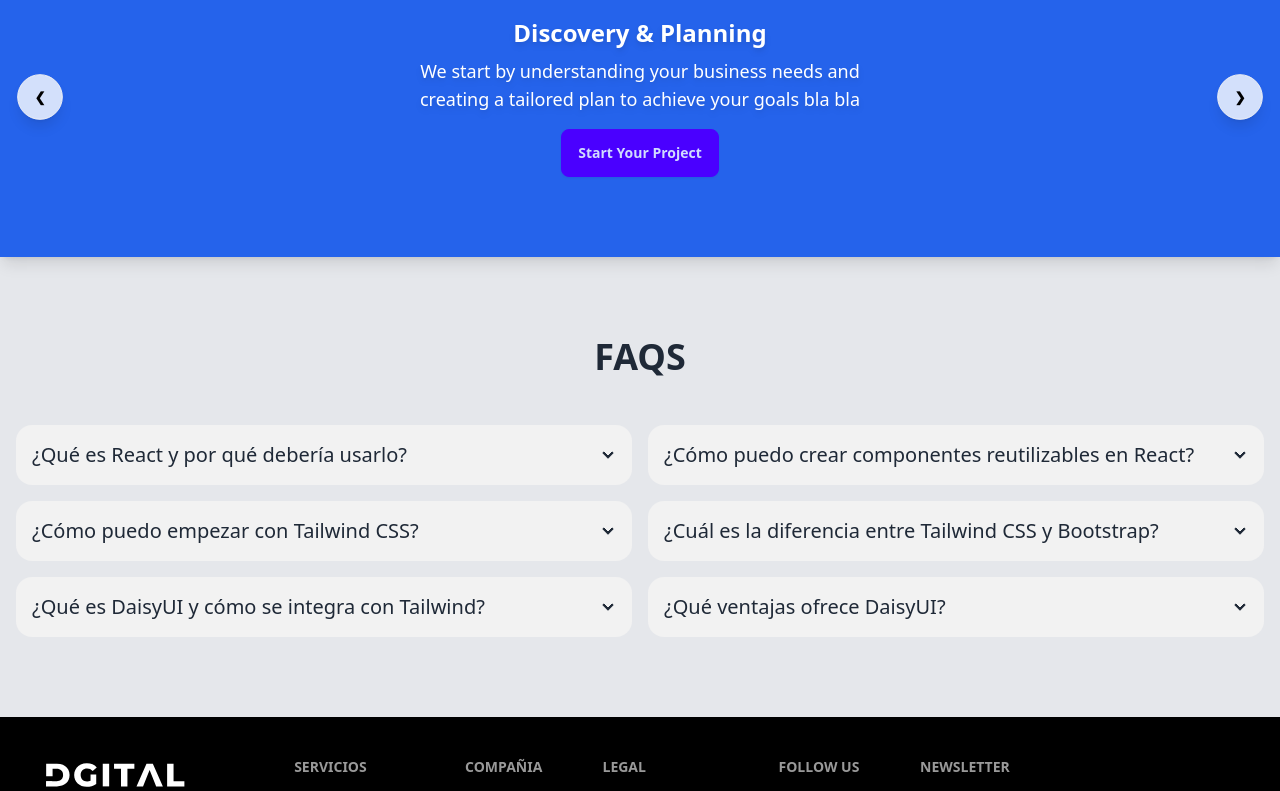
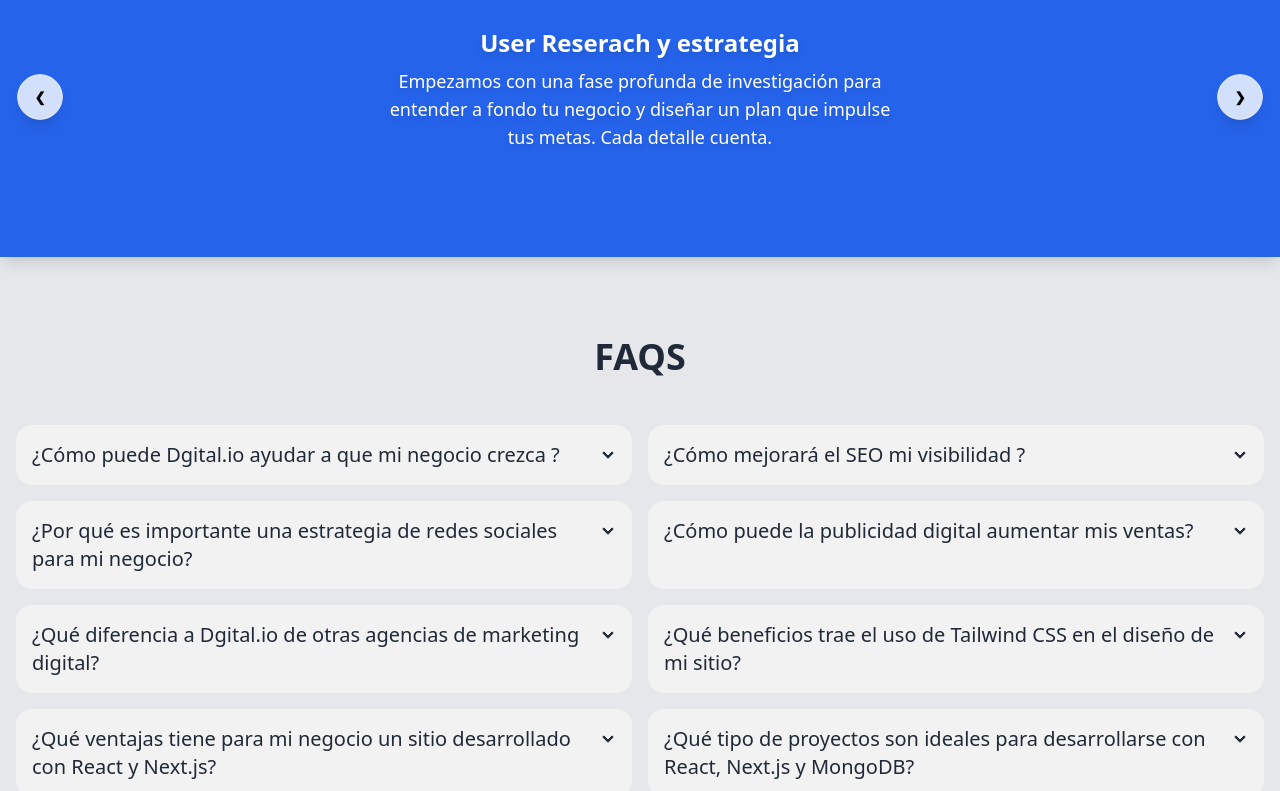
Before and after one commit to raulBric/dgital, a Next.js app: page / in a window 1280 px wide. Shown: the part 1520-2311 px from the top of the page. Built offline with nearby package versions, Linux system fonts and the light colour scheme.

Commit message:
Update CarouselSection component with localized titles and descriptions; comment out call-to-action button

```diff
--- a/src/components/CarouselSection.jsx
+++ b/src/components/CarouselSection.jsx
@@ -5,22 +5,22 @@
 const CarouselSection = () => {
   const slides = [
     {
-      title: 'Discovery & Planning',
-      description: 'We start by understanding your business needs and creating a tailored plan to achieve your goals bla bla',
+      title: 'User Reserach y estrategia',
+      description: 'Empezamos con una fase profunda de investigación para entender a fondo tu negocio y diseñar un plan que impulse tus metas. Cada detalle cuenta.',
       bgColor: 'bg-blue-600',
-      cta: 'Start Your Project',
+      cta: 'Da el Primer Paso',
     },
     {
-      title: 'Design & Prototyping',
-      description: 'Our expert designers create stunning prototypes that bring your ideas to life and ensure an exceptional user experience.',
+      title: 'Diseño UX/UI',
+      description: 'Nuestros diseñadores convierten tus ideas en prototipos únicos que capturan la esencia de tu marca, pensando siempre en la mejor experiencia para tus usuarios.',
       bgColor: 'bg-blue-900',
-      cta: 'See Our Work',
+      cta: 'Conoce Nuestro Estilo',
     },
     {
-      title: 'Development & Launch',
-      description: 'Our skilled developers build high-performance solutions, ensuring a smooth and successful launch of your product.',
+      title: 'Creación y Lanzamiento',
+      description: 'Con el respaldo de un equipo experimentado, desarrollamos soluciones sólidas listas para destacar en el mercado. Tu éxito es nuestra prioridad.',
       bgColor: 'bg-blue-700',
-      cta: 'Let’s Build Together',
+      cta: 'Creamos Juntos',
     },
   ];
 
@@ -63,7 +63,7 @@
                 <p className="text-sm md:text-lg mb-4 drop-shadow-md">
                   {slide.description}
                 </p>
-                <button className="btn btn-primary">{slide.cta}</button>
+                {/* <button className="btn btn-primary">{slide.cta}</button> */}
               </div>
             </div>
           ))}
--- a/src/components/FAQSection.jsx
+++ b/src/components/FAQSection.jsx
@@ -1,83 +1,96 @@
 import React from "react";
 
 const FAQSection = () => {
+  const faqs = [
+    {
+      "title": "¿Cómo puede Dgital.io ayudar a que mi negocio crezca ?",
+      "content": "En Dgital.io, nos enfocamos en ayudarte a destacar en el entorno digital, atrayendo a tu audiencia ideal y convirtiendo visitas en clientes leales. Desde estrategias de marketing en redes sociales, hasta optimización de tu sitio web y campañas de publicidad digital, personalizamos cada paso para impulsar el crecimiento de tu marca. Nos aseguramos de entender tus objetivos para hacer que cada acción genere resultados tangibles."
+  },
+  // {
+  //     "title": "¿Qué servicios ofrece Dgital.io?",
+  //     "content": "Ofrecemos un paquete integral de servicios diseñados para hacer crecer tu presencia en línea. Entre ellos: desarrollo de sitios web, estrategias de SEO para mejorar tu visibilidad en buscadores, campañas de publicidad digital, gestión de redes sociales y consultoría de marca. Nuestro equipo de expertos trabaja para ofrecerte soluciones que encajen con tu negocio y lo lleven al siguiente nivel."
+  // },
+  {
+      "title": "¿Cómo mejorará el SEO mi visibilidad ?",
+      "content": "La optimización para motores de búsqueda (SEO) es clave para aumentar la visibilidad de tu marca en buscadores como Google. En DGital.io, empleamos técnicas avanzadas de SEO para que tu sitio aparezca en los primeros resultados de búsqueda, atrayendo tráfico de calidad. Mejoramos la estructura de tu sitio, seleccionamos palabras clave relevantes y generamos contenido que responda a las necesidades de tu audiencia."
+  },
+  {
+      "title": "¿Por qué es importante una estrategia de redes sociales para mi negocio?",
+      "content": "Las redes sociales son una herramienta poderosa para conectar directamente con tus clientes potenciales. En DGital.io, diseñamos y gestionamos estrategias de redes sociales que no solo mejoran la visibilidad de tu marca, sino que también crean una comunidad de seguidores comprometidos. Nos encargamos de todo: desde la creación de contenido hasta la interacción con tu audiencia, optimizando cada publicación para generar engagement."
+  },
+  {
+      "title": "¿Cómo puede la publicidad digital aumentar mis ventas?",
+      "content": "Las campañas de publicidad digital bien diseñadas pueden hacer una gran diferencia en tus ventas. En DGital.io, creamos anuncios dirigidos que atraen a los clientes adecuados a tu negocio, en el momento preciso. Utilizamos plataformas como Google Ads, Facebook e Instagram Ads para aumentar tu alcance y generar conversiones de forma efectiva, siempre optimizando el presupuesto para obtener el máximo rendimiento."
+  },
+  {
+      "title": "¿Qué diferencia a Dgital.io de otras agencias de marketing digital?",
+      "content": "En Dgital.io, creemos en un enfoque personalizado y orientado a resultados. Nos tomamos el tiempo para entender tu negocio y tus metas, creando estrategias únicas adaptadas a tus necesidades. Nuestro equipo está comprometido con la innovación, utilizando las últimas herramientas y tendencias en marketing digital para maximizar tus resultados. No somos una agencia más; somos tu aliado para el crecimiento."
+  },
+  // {
+  //     "title": "¿Qué tipo de resultados puedo esperar al trabajar con DGital.io?",
+  //     "content": "Nuestro compromiso es ayudarte a alcanzar tus objetivos de negocio, ya sea aumentar tu visibilidad, mejorar el tráfico de tu web, generar más leads o incrementar tus ventas. Los resultados varían según el tipo de servicio, pero desde el primer momento definimos métricas claras y te mantenemos informado de los avances. Trabajamos enfocados en resultados reales y medibles."
+  // },
+  // {
+  //     "title": "¿Cuánto tiempo tardan en mostrar resultados las estrategias de marketing digital?",
+  //     "content": "El tiempo para ver resultados depende de los servicios que elijas. Por ejemplo, las campañas de publicidad digital suelen generar resultados en semanas, mientras que el SEO requiere algunos meses para mostrar su impacto pleno. Nos comprometemos a ofrecerte expectativas realistas y un cronograma claro desde el inicio para que tengas un panorama de los tiempos y resultados esperados."
+  // },
+  // {
+  //     "title": "¿Cómo puedo empezar a trabajar con Dgital.io?",
+  //     "content": "Empezar es fácil. Solo tienes que contactarnos y contarnos tus necesidades y objetivos. A partir de ahí, nuestro equipo analizará tu caso y te propondrá un plan de acción adaptado a tus necesidades. Desde el primer contacto, estarás en manos de profesionales dedicados a ayudarte a dar el salto digital que tu negocio merece."
+  // },
+  // {
+  //     "title": "¿Por qué utilizar React para el desarrollo de mi sitio web?",
+  //     "content": "React es una de las bibliotecas de JavaScript más populares, ideal para crear interfaces de usuario interactivas y dinámicas. En DGital.io, utilizamos React para desarrollar sitios rápidos, modernos y altamente escalables, brindando una experiencia de usuario intuitiva que se adapta a las necesidades de tu negocio. Además, su modularidad nos permite añadir nuevas funciones de forma sencilla a medida que tu negocio crece."
+  // },
+  // {
+  //     "title": "¿Qué ventajas ofrece Next.js para mi proyecto web?",
+  //     "content": "Next.js es un framework de React que permite optimizar el rendimiento y SEO de tu sitio web. En DGital.io, aprovechamos sus capacidades de renderizado en el servidor (SSR) y generación estática para mejorar la velocidad de carga y visibilidad en buscadores. Esto se traduce en una experiencia de usuario más fluida y en mejores posiciones en los resultados de búsqueda, maximizando tu impacto online."
+  // },
+  {
+      "title": "¿Qué beneficios trae el uso de Tailwind CSS en el diseño de mi sitio?",
+      "content": "Tailwind CSS nos permite crear diseños web visualmente atractivos y completamente personalizados, con una consistencia visual inigualable. En DGital.io, utilizamos Tailwind para acelerar el proceso de diseño y desarrollo, manteniendo una apariencia profesional y responsiva en todos los dispositivos. Esto significa que cada elemento visual se ajusta perfectamente a la identidad de tu marca."
+  },
+  // {
+  //     "title": "¿Cómo puede MongoDB mejorar el rendimiento de mi aplicación?",
+  //     "content": "MongoDB es una base de datos NoSQL perfecta para aplicaciones que necesitan manejar grandes volúmenes de datos de manera flexible y eficiente. En DGital.io, implementamos MongoDB para asegurar que tu aplicación sea escalable y rápida, especialmente en entornos de alto tráfico. Su estructura flexible permite una adaptación rápida a las necesidades cambiantes de tu negocio."
+  // },
+  // {
+  //     "title": "¿Cómo combina DGital.io React, Next.js y Tailwind para desarrollar soluciones modernas?",
+  //     "content": "En DGital.io, combinamos la potencia de React para interfaces dinámicas, Next.js para optimización de rendimiento y SEO, y Tailwind CSS para un diseño visualmente impactante. Esta combinación nos permite ofrecerte sitios web modernos, rápidos y completamente personalizados, listos para destacar en el mercado digital. Cada proyecto se construye con la máxima atención al detalle y rendimiento."
+  // },
+  // {
+  //     "title": "¿Por qué elegir una base de datos NoSQL como MongoDB en lugar de una base de datos SQL tradicional?",
+  //     "content": "MongoDB es ideal para proyectos que requieren flexibilidad en la gestión de datos, como aplicaciones en crecimiento o proyectos con necesidades variables. A diferencia de las bases de datos SQL tradicionales, MongoDB permite almacenar y organizar datos sin una estructura rígida, lo cual facilita futuras expansiones y adaptaciones. En DGital.io, optamos por MongoDB cuando tu proyecto necesita velocidad y capacidad de adaptación."
+  // },
+  // {
+  //     "title": "¿Cómo mejoran Next.js y Tailwind CSS la experiencia del usuario en mi sitio web?",
+  //     "content": "Next.js permite que tu sitio web se cargue rápidamente y optimiza cada página para motores de búsqueda, mientras que Tailwind CSS facilita un diseño responsivo y atractivo. En DGital.io, integramos ambas tecnologías para garantizar que los usuarios tengan una experiencia ágil y visualmente coherente en todos los dispositivos. Esto no solo mejora la interacción, sino que también contribuye a que los visitantes se queden más tiempo en tu sitio."
+  // },
+  {
+      "title": "¿Qué ventajas tiene para mi negocio un sitio desarrollado con React y Next.js?",
+      "content": "React y Next.js son una combinación ganadora para crear sitios web rápidos y fáciles de mantener. En DGital.io, utilizamos estas tecnologías para desarrollar sitios modernos que brindan una experiencia de usuario de alta calidad. Además, Next.js ayuda a optimizar tu sitio para SEO y permite que el contenido se cargue casi instantáneamente, ayudando a tu marca a destacar en los resultados de búsqueda y a retener a los usuarios."
+  },
+  {
+      "title": "¿Qué tipo de proyectos son ideales para desarrollarse con React, Next.js y MongoDB?",
+      "content": "Estas tecnologías son ideales para proyectos que requieren un rendimiento excepcional y escalabilidad. Aplicaciones de comercio electrónico, plataformas de contenido, sitios web corporativos, y dashboards son algunos ejemplos. En DGital.io, recomendamos esta stack cuando tu proyecto necesita una interfaz dinámica, rapidez en la carga de datos y una base de datos flexible que pueda crecer junto a tu negocio."
+  }
+  ];
+
   return (
     <div className="container mx-auto px-4 py-8 dark:bg-gray-900">
       <h2 className="text-4xl font-extrabold text-gray-800 dark:text-gray-100 text-center m-12">FAQS</h2>
       <div className="grid grid-cols-1 md:grid-cols-2 gap-4 mb-12">
-        {/* Columna 1 */}
-        <div className="space-y-4">
-          <div className="collapse collapse-arrow bg-base-200 dark:bg-gray-800 dark:border-gray-700">
+        {faqs.map((faq, index) => (
+          <div key={index} className="collapse collapse-arrow bg-base-200 dark:bg-gray-800 dark:border-gray-700">
             <input type="checkbox" className="peer" />
             <div className="collapse-title text-xl font-medium text-gray-800 dark:text-gray-100">
-              ¿Qué es React y por qué debería usarlo?
+              {faq.title}
             </div>
             <div className="collapse-content text-gray-700 dark:text-gray-300">
-              <p>
-                React es una biblioteca de JavaScript para construir interfaces de usuario. Es eficiente, declarativo y flexible, lo que facilita la creación de aplicaciones web interactivas.
-              </p>
+              <p>{faq.content}</p>
             </div>
           </div>
-          <div className="collapse collapse-arrow bg-base-200 dark:bg-gray-800 dark:border-gray-700">
-            <input type="checkbox" className="peer" />
-            <div className="collapse-title text-xl font-medium text-gray-800 dark:text-gray-100">
-              ¿Cómo puedo empezar con Tailwind CSS?
-            </div>
-            <div className="collapse-content text-gray-700 dark:text-gray-300">
-              <p>
-                Para comenzar con Tailwind CSS, instala el paquete a través de npm o yarn, configura el archivo `tailwind.config.js` y empieza a usar las clases utilitarias en tu proyecto para diseñar rápidamente.
-              </p>
-            </div>
-          </div>
-          <div className="collapse collapse-arrow bg-base-200 dark:bg-gray-800 dark:border-gray-700">
-            <input type="checkbox" className="peer" />
-            <div className="collapse-title text-xl font-medium text-gray-800 dark:text-gray-100">
-              ¿Qué es DaisyUI y cómo se integra con Tailwind?
-            </div>
-            <div className="collapse-content text-gray-700 dark:text-gray-300">
-              <p>
-                DaisyUI es un complemento de Tailwind CSS que proporciona componentes predefinidos y temas personalizables, facilitando el desarrollo de UI con diseño consistente.
-              </p>
-            </div>
-          </div>
-        </div>
-
-        {/* Columna 2 */}
-        <div className="space-y-4">
-          <div className="collapse collapse-arrow bg-base-200 dark:bg-gray-800 dark:border-gray-700">
-            <input type="checkbox" className="peer" />
-            <div className="collapse-title text-xl font-medium text-gray-800 dark:text-gray-100">
-              ¿Cómo puedo crear componentes reutilizables en React?
-            </div>
-            <div className="collapse-content text-gray-700 dark:text-gray-300">
-              <p>
-                Puedes crear componentes reutilizables en React definiéndolos como funciones o clases y luego pasándoles propiedades (props) para personalizarlos según el contexto de uso.
-              </p>
-            </div>
-          </div>
-          <div className="collapse collapse-arrow bg-base-200 dark:bg-gray-800 dark:border-gray-700">
-            <input type="checkbox" className="peer" />
-            <div className="collapse-title text-xl font-medium text-gray-800 dark:text-gray-100">
-              ¿Cuál es la diferencia entre Tailwind CSS y Bootstrap?
-            </div>
-            <div className="collapse-content text-gray-700 dark:text-gray-300">
-              <p>
-                Tailwind CSS utiliza un enfoque de clases utilitarias, proporcionando más flexibilidad y control sobre el diseño. Bootstrap, en cambio, ofrece componentes predefinidos con estilos más acoplados.
-              </p>
-            </div>
-          </div>
-          <div className="collapse collapse-arrow bg-base-200 dark:bg-gray-800 dark:border-gray-700">
-            <input type="checkbox" className="peer" />
-            <div className="collapse-title text-xl font-medium text-gray-800 dark:text-gray-100">
-              ¿Qué ventajas ofrece DaisyUI?
-            </div>
-            <div className="collapse-content text-gray-700 dark:text-gray-300">
-              <p>
-                DaisyUI permite una integración fluida con Tailwind CSS, ofreciendo componentes preconstruidos y un sistema de temas altamente personalizable, reduciendo el tiempo de desarrollo y manteniendo un diseño coherente.
-              </p>
-            </div>
-          </div>
-        </div>
+        ))}
       </div>
     </div>
   );
```
